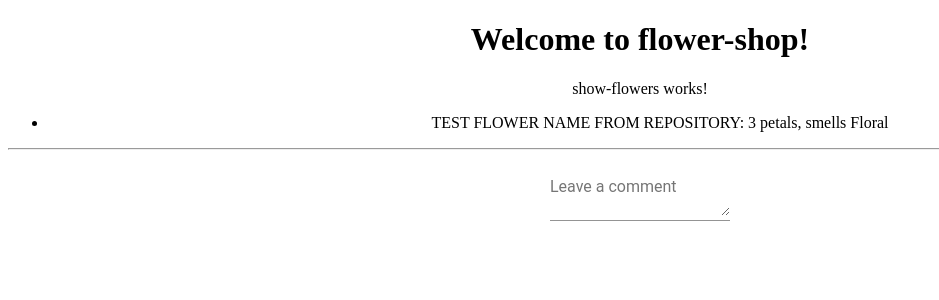
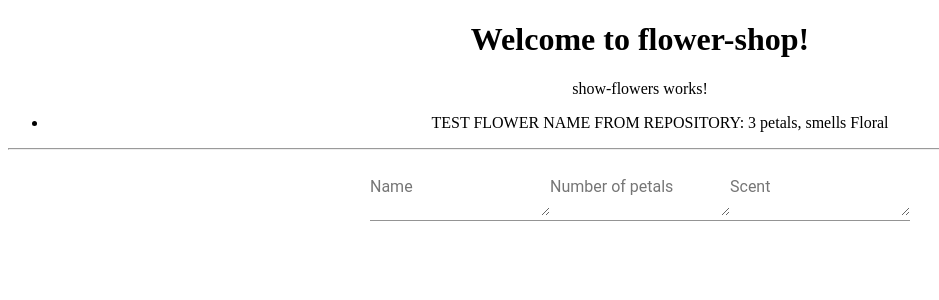
Before and after one commit to tommywilczek/flower-shop, an Angular app: page / in a window 1280 px wide. Shown: the top 300 px of the page, without its empty margins (0-939 px from the left). Built offline with nearby package versions, Linux system fonts and the light colour scheme.

Commit message:
has input fields for name, petals, and scent

```diff
--- a/src/app/create-flower/create-flower.component.html
+++ b/src/app/create-flower/create-flower.component.html
@@ -1,5 +1,11 @@
 <form >
   <mat-form-field>
-      <textarea matInput placeholder="Leave a comment"></textarea>
+      <textarea matInput placeholder="Name"></textarea>
+  </mat-form-field>
+  <mat-form-field>
+      <textarea matInput placeholder="Number of petals"></textarea>
+  </mat-form-field>
+  <mat-form-field>
+      <textarea matInput placeholder="Scent"></textarea>
   </mat-form-field>
 </form>
```
Also changed, not shown: 1 other file (tests, documents, lock files or other folders).
